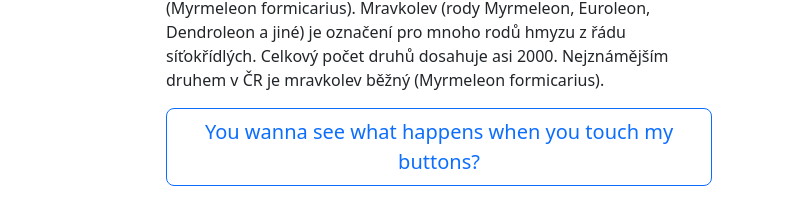
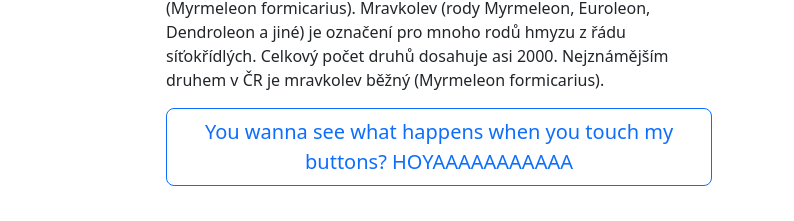
Before and after one commit to gyarab/2024_wt_sz_ruchar, a plain HTML site: page static_web/one.html in a window 1280 px wide. Shown: the part 188-409 px from the top of the page, 486-1280 px from the left. Drawn offline with nearby package versions, Linux system fonts and the light colour scheme.

Commit message:
gdfdgdfgd

```diff
--- a/static_web/one.html
+++ b/static_web/one.html
@@ -67,7 +67,7 @@
         <button
         class = "btn btn-outline-primary btn-lg"
         onclick="akce()"
-        >You wanna see what happens when you touch my buttons?</button>
+        >You wanna see what happens when you touch my buttons? HOYAAAAAAAAAAA</button>
       </div>
     </div>
 
```
